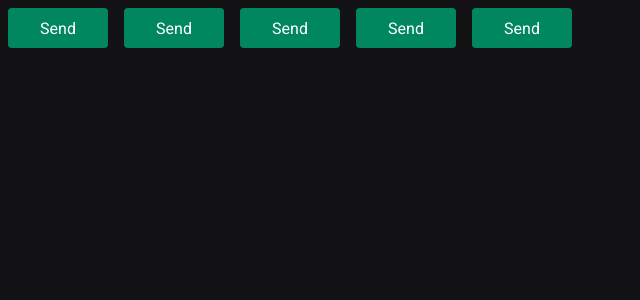
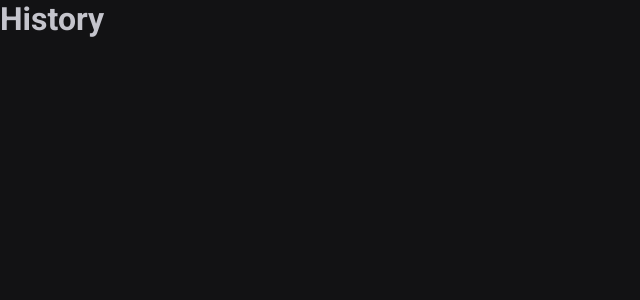
Before and after one commit to estevamorais/ignite-timer, a React (Vite) app: page /history in a window 1280 px wide. Shown: the top 300 px of the page, without its empty margins (0-640 px from the left). Built offline with nearby package versions, Linux system fonts and the light colour scheme.

Commit message:
Create Routes - React Router DOM

```diff
--- a/package.json
+++ b/package.json
@@ -12,6 +12,7 @@
   "dependencies": {
     "react": "^18.2.0",
     "react-dom": "^18.2.0",
+    "react-router-dom": "^6.8.0",
     "styled-components": "^5.3.6"
   },
   "devDependencies": {
--- a/src/App.tsx
+++ b/src/App.tsx
@@ -1,17 +1,16 @@
 import { ThemeProvider } from 'styled-components'
-import { Button } from './components/Button'
+import { BrowserRouter } from 'react-router-dom'
 
 import { defaultTheme } from './styles/themes/default'
 import { GlobalStyle } from './styles/global'
+import { Router } from './Router'
 
 export function App() {
   return (
     <ThemeProvider theme={defaultTheme}>
-      <Button variant="primary"></Button>
-      <Button variant="secondary"></Button>
-      <Button variant="danger"></Button>
-      <Button variant="success"></Button>
-      <Button></Button>
+      <BrowserRouter>
+        <Router />
+      </BrowserRouter>
 
       <GlobalStyle />
     </ThemeProvider>
--- /dev/null
+++ b/src/Router.tsx
@@ -0,0 +1,13 @@
+import { Routes, Route } from 'react-router-dom'
+
+import { Home } from './pages/Home'
+import { History } from './pages/History'
+
+export function Router() {
+  return (
+    <Routes>
+      <Route path='/' element={<Home />} />
+      <Route path='/history' element={<History />} />
+    </Routes>
+  )
+}
--- a/src/components/Button.styles.ts
+++ /dev/null
@@ -1,20 +0,0 @@
-import styled, { css } from 'styled-components'
-
-export type ButtonVariant = 'primary' | 'secondary' | 'danger' | 'success'
-
-interface ButtonContainerProps {
-  variant: ButtonVariant
-}
-
-export const ButtonContainer = styled.button<ButtonContainerProps>`
-  width: 100px;
-  height: 40px;
-  border: 0;
-  border-radius: 4px;
-  margin: 8px;
-
-  ${(props) => css`
-    background-color: ${props.theme['green-500']};
-    color: ${props.theme.white};
-  `}
-`
--- a/src/components/Button.tsx
+++ /dev/null
@@ -1,9 +0,0 @@
-import { ButtonContainer, ButtonVariant } from './Button.styles'
-
-interface ButtonProps {
-  variant?: ButtonVariant
-}
-
-export function Button({ variant = 'primary' }: ButtonProps) {
-  return <ButtonContainer variant={variant}>Send</ButtonContainer>
-}
--- /dev/null
+++ b/src/pages/History.tsx
@@ -0,0 +1,3 @@
+export function History() {
+  return <h1>History</h1>
+}
--- /dev/null
+++ b/src/pages/Home.tsx
@@ -0,0 +1,3 @@
+export function Home() {
+  return <h1>Home</h1>
+}
```
Also changed, not shown: 1 other file (tests, documents, lock files or other folders).
